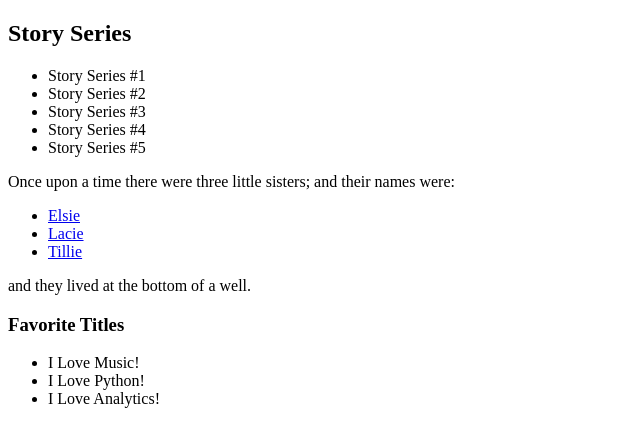
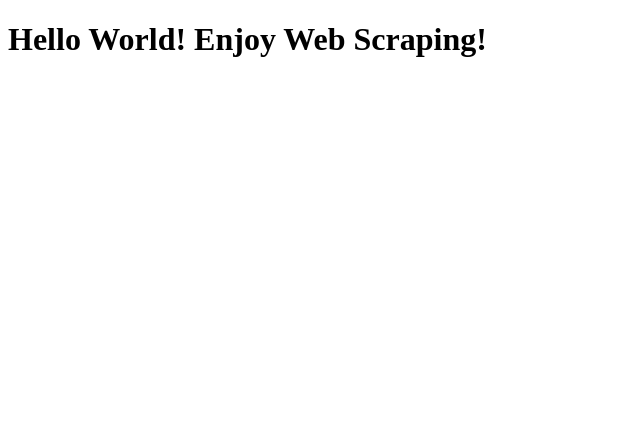
Before and after one commit to bonchae/basicwebsite, a plain HTML site: page index.html in a window 1280 px wide. Shown: the whole page, without its empty margins (0-640 px from the left). Drawn offline with Linux system fonts and the light colour scheme.

Commit message:
Update index.html

```diff
--- a/index.html
+++ b/index.html
@@ -6,38 +6,6 @@
     <title>The Dormouse's Story</title>
 </head>
 <body>
-    <div class="container">
-        <div class="titles">
-            <h2>Story Series</h2>
-            <ul>
-                <li>Story Series #1</li>
-                <li>Story Series #2</li>
-                <li>Story Series #3</li>
-                <li>Story Series #4</li>
-                <li>Story Series #5</li>
-            </ul>
-        </div>
-
-        <div class="story">
-            <p>
-                Once upon a time there were three little sisters; and their names were:
-            </p>
-            <ul>
-                <li><a href="http://example.com/elsie" class="sister" id="link1">Elsie</a></li>
-                <li><a href="http://example.com/lacie" class="sister" id="link2">Lacie</a></li>
-                <li><a href="http://example.com/tillie" class="sister" id="link3">Tillie</a></li>
-            </ul>
-            <p>and they lived at the bottom of a well.</p>
-        </div>
-
-        <div class="favorite-titles">
-            <h3>Favorite Titles</h3>
-            <ul>
-                <li>I Love Music!</li>
-                <li>I Love Python!</li>
-                <li>I Love Analytics!</li>
-            </ul>
-        </div>
-    </div>
+   <h1>Hello World! Enjoy Web Scraping!</h1>
 </body>
 </html>
```
